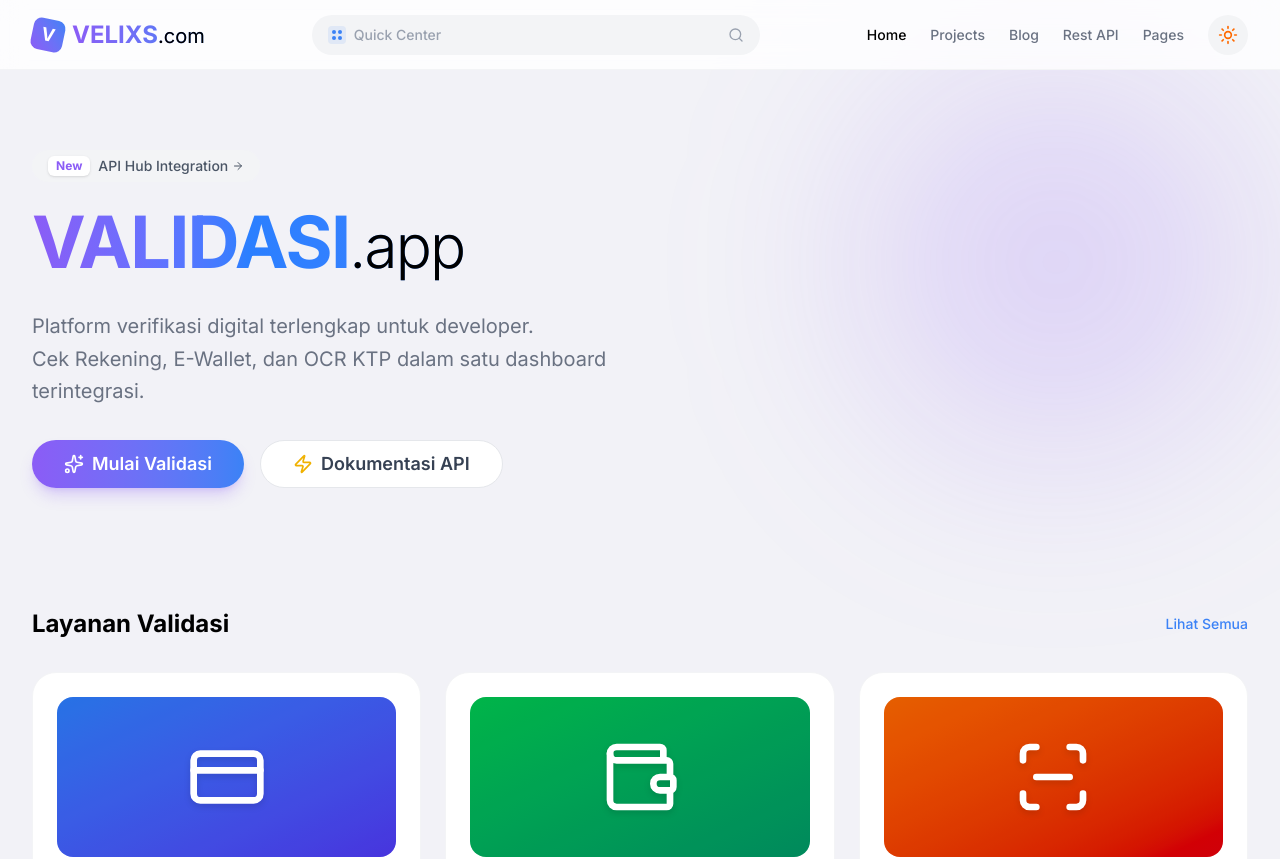
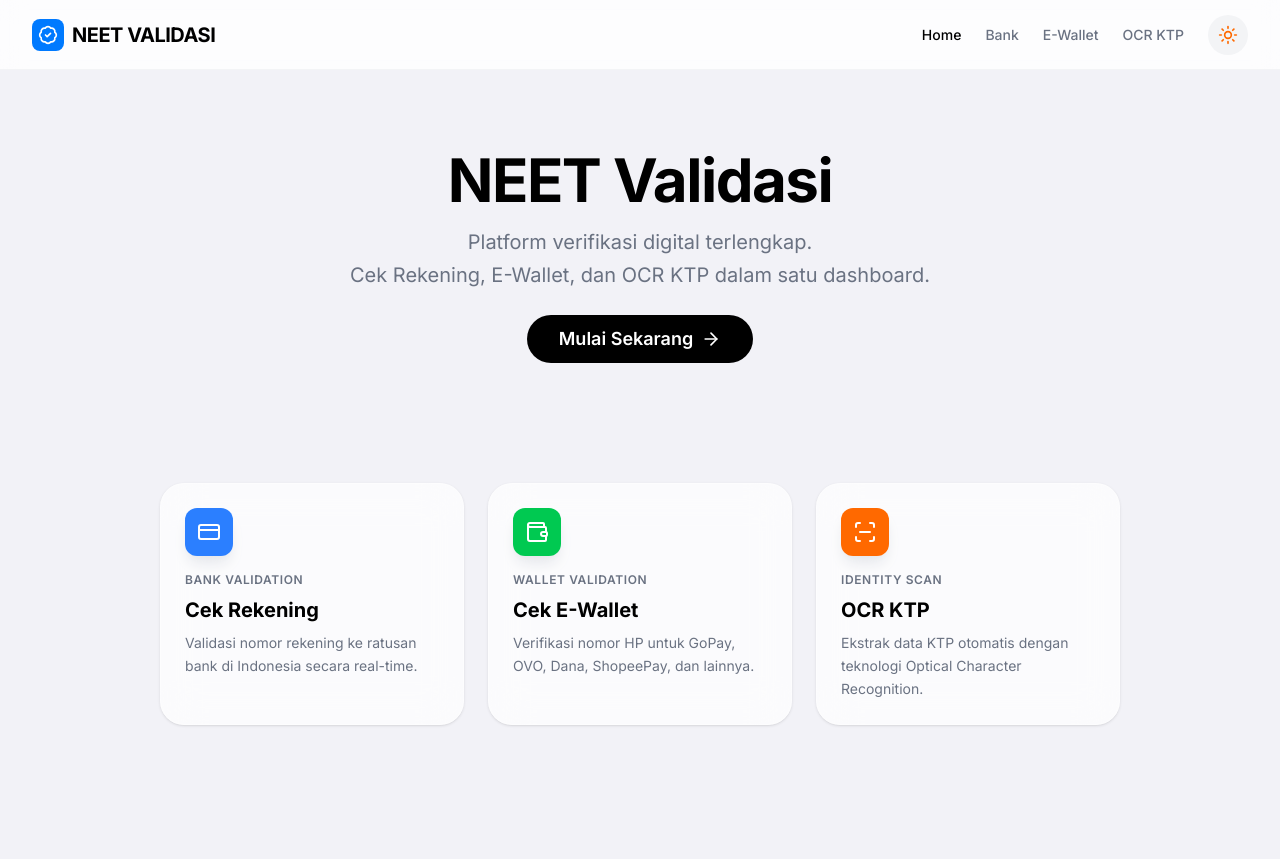
Before and after one commit to pesafrisma19/neetvalidasi, a Next.js app: page / in a window 1280 px wide. Shown: the top 859 px of the page. After the commit the page ends 800 px from the top, so only its background shows below. Built offline with nearby package versions, Linux system fonts and the light colour scheme.

Commit message:
refactor: simplify ui, remove velixs branding, fix theme toggle structure, and clean up nav

```diff
--- a/app/globals.css
+++ b/app/globals.css
@@ -5,11 +5,6 @@
   --color-ios-green: #34C759;
   --color-ios-red: #FF3B30;
   --color-ios-yellow: #FFCC00;
-
-  --color-primary-purple: #8B5CF6;
-  /* Violet */
-  --color-primary-blue: #3B82F6;
-  --color-velixs-gradient: linear-gradient(135deg, #8B5CF6 0%, #3B82F6 100%);
 
   --color-ios-gray-50: #F9FAFB;
   --color-ios-gray-100: #F3F4F6;
@@ -23,7 +18,6 @@
   --color-ios-card: #FFFFFF;
 
   --drop-shadow-ios: 0 4px 6px -1px rgba(0, 0, 0, 0.1), 0 2px 4px -1px rgba(0, 0, 0, 0.06);
-  --drop-shadow-soft: 0 10px 40px -10px rgba(0, 0, 0, 0.08);
 }
 
 :root {
--- a/app/page.tsx
+++ b/app/page.tsx
@@ -1,7 +1,6 @@
 import { IOSCard } from '@/components/ui/ios-card';
-import { BadgeCheck, CreditCard, ScanLine, Wallet, ArrowRight, Zap, Sparkles } from 'lucide-react';
+import { BadgeCheck, CreditCard, ScanLine, Wallet, ArrowRight } from 'lucide-react';
 import Link from 'next/link';
-import { IOSButton } from '@/components/ui/ios-button';
 
 const FEATURES = [
     {
@@ -10,7 +9,7 @@
         description: "Validasi nomor rekening ke ratusan bank di Indonesia secara real-time.",
         href: "/bank",
         icon: CreditCard,
-        color: "from-blue-500 to-indigo-600",
+        color: "bg-blue-500",
         date: "Realtime API"
     },
     {
@@ -19,7 +18,7 @@
         description: "Verifikasi nomor HP untuk GoPay, OVO, Dana, ShopeePay, dan lainnya.",
         href: "/ewallet",
         icon: Wallet,
-        color: "from-green-500 to-emerald-600",
+        color: "bg-green-500",
         date: "Multi-Provider"
     },
     {
@@ -28,86 +27,60 @@
         description: "Ekstrak data KTP otomatis dengan teknologi Optical Character Recognition.",
         href: "/ktp",
         icon: ScanLine,
-        color: "from-orange-500 to-red-600",
+        color: "bg-orange-500",
         date: "AI Powered"
     }
 ];
 
 export default function Home() {
     return (
-        <div className="container mx-auto px-4 md:px-8 max-w-7xl">
+        <div className="container mx-auto px-4 md:px-8 max-w-5xl">
             {/* Hero Section */}
-            <section className="py-12 md:py-20 flex flex-col items-center md:items-start text-center md:text-left relative">
-                {/* Decorative Blur */}
-                <div className="absolute top-0 right-0 w-96 h-96 bg-primary-purple/20 rounded-full blur-[100px] -z-10 pointer-events-none" />
+            <section className="py-12 md:py-20 flex flex-col items-center text-center relative">
 
-                {/* Pill Badge */}
-                <div className="inline-flex items-center gap-2 bg-ios-gray-100 dark:bg-ios-gray-600/30 rounded-full px-4 py-1.5 mb-6 animate-in fade-in slide-in-from-bottom-4 duration-700">
-                    <span className="px-2 py-0.5 rounded-md bg-white dark:bg-primary-purple/20 text-primary-purple text-xs font-bold shadow-sm">
-                        New
-                    </span>
-                    <span className="text-sm font-medium text-gray-600 dark:text-gray-300 flex items-center gap-1">
-                        API Hub Integration <ArrowRight className="w-3 h-3" />
-                    </span>
+                {/* Large Title */}
+                <div className="mb-6 animate-in fade-in slide-in-from-bottom-5 duration-700">
+                    <h1 className="text-4xl md:text-6xl font-bold tracking-tight text-black dark:text-white mb-4">
+                        NEET Validasi
+                    </h1>
+                    <p className="text-xl text-gray-500 dark:text-gray-400 max-w-2xl mx-auto leading-relaxed">
+                        Platform verifikasi digital terlengkap. <br className="hidden md:block" />
+                        Cek Rekening, E-Wallet, dan OCR KTP dalam satu dashboard.
+                    </p>
                 </div>
 
-                {/* Large Title */}
-                <div className="mb-6 animate-in fade-in slide-in-from-bottom-5 duration-700 delay-100">
-                    <h1 className="text-5xl md:text-7xl font-bold tracking-tight text-transparent bg-clip-text bg-gradient-to-r from-primary-purple via-blue-500 to-primary-blue pb-2">
-                        VALIDASI<span className="text-black dark:text-white font-light text-4xl md:text-6xl text-outline">.app</span>
-                    </h1>
-                </div>
-
-                <p className="max-w-2xl text-lg md:text-xl text-gray-500 dark:text-gray-400 mb-8 leading-relaxed animate-in fade-in slide-in-from-bottom-6 duration-700 delay-200">
-                    Platform verifikasi digital terlengkap untuk developer. <br className="hidden md:block" />
-                    Cek Rekening, E-Wallet, dan OCR KTP dalam satu dashboard terintegrasi.
-                </p>
-
-                <div className="flex flex-col sm:flex-row gap-4 w-full sm:w-auto animate-in fade-in slide-in-from-bottom-7 duration-700 delay-300">
+                <div className="flex flex-col sm:flex-row gap-4 w-full sm:w-auto animate-in fade-in slide-in-from-bottom-6 duration-700 delay-200">
                     <Link href="#features">
-                        <button className="h-12 px-8 rounded-full bg-gradient-to-r from-primary-purple to-primary-blue text-white font-semibold text-lg shadow-lg shadow-primary-purple/25 hover:shadow-primary-purple/40 hover:scale-105 transition-all duration-300 flex items-center gap-2">
-                            <Sparkles className="w-5 h-5" />
-                            Mulai Validasi
+                        <button className="h-12 px-8 rounded-full bg-black dark:bg-white text-white dark:text-black font-semibold text-lg hover:opacity-90 transition-all flex items-center justify-center gap-2">
+                            Mulai Sekarang <ArrowRight className="w-5 h-5" />
                         </button>
                     </Link>
-                    <button className="h-12 px-8 rounded-full bg-white dark:bg-ios-gray-600/30 text-gray-700 dark:text-white font-semibold text-lg border border-gray-200 dark:border-gray-700 hover:bg-gray-50 dark:hover:bg-gray-800 transition-all flex items-center justify-center gap-2">
-                        <Zap className="w-5 h-5 text-yellow-500" />
-                        Dokumentasi API
-                    </button>
                 </div>
             </section>
 
             {/* Grid Content */}
-            <section id="features" className="py-10 animate-in fade-in slide-in-from-bottom-8 duration-700 delay-500">
-                <div className="flex items-center justify-between mb-8">
-                    <h2 className="text-2xl font-bold text-black dark:text-white">Layanan Validasi</h2>
-                    <Link href="/services" className="text-primary-blue font-medium hover:underline text-sm">Lihat Semua</Link>
-                </div>
-
+            <section id="features" className="py-10 animate-in fade-in slide-in-from-bottom-8 duration-700 delay-300">
                 <div className="grid grid-cols-1 md:grid-cols-2 lg:grid-cols-3 gap-6">
                     {FEATURES.map((item, i) => (
                         <Link href={item.href} key={i}>
-                            <div className="group relative bg-white dark:bg-gray-900 border border-gray-100 dark:border-gray-800 rounded-3xl p-6 hover:shadow-xl hover:shadow-gray-200/50 dark:hover:shadow-black/50 transition-all duration-300 hover:-translate-y-1">
-                                {/* Image/Icon Placeholder Banner */}
-                                <div className={`h-40 rounded-2xl mb-6 bg-gradient-to-br ${item.color} flex items-center justify-center relative overflow-hidden`}>
-                                    <div className="absolute inset-0 bg-black/10 group-hover:bg-transparent transition-colors" />
-                                    <item.icon className="w-20 h-20 text-white drop-shadow-md transform group-hover:scale-110 transition-transform duration-500" />
+                            <IOSCard className="h-full flex flex-col hover:scale-[1.02] transition-transform duration-300">
+                                <div className={`w-12 h-12 rounded-xl ${item.color} flex items-center justify-center text-white mb-4 shadow-lg shadow-gray-200 dark:shadow-none`}>
+                                    <item.icon className="w-6 h-6" />
                                 </div>
 
-                                <div className="flex items-center justify-between mb-3">
-                                    <span className="px-3 py-1 rounded-full bg-gray-100 dark:bg-gray-800 text-xs font-semibold text-gray-600 dark:text-gray-300">
+                                <div className="flex items-center justify-between mb-2">
+                                    <span className="text-xs font-semibold text-gray-500 uppercase tracking-wider">
                                         {item.category}
                                     </span>
-                                    <span className="text-xs text-gray-400 font-medium">{item.date}</span>
                                 </div>
 
-                                <h3 className="text-xl font-bold text-gray-900 dark:text-white mb-2 group-hover:text-primary-blue transition-colors">
+                                <h3 className="text-xl font-bold text-black dark:text-white mb-2">
                                     {item.title}
                                 </h3>
-                                <p className="text-gray-500 text-sm line-clamp-2">
+                                <p className="text-gray-500 text-sm leading-relaxed">
                                     {item.description}
                                 </p>
-                            </div>
+                            </IOSCard>
                         </Link>
                     ))}
                 </div>
--- a/components/bottom-nav.tsx
+++ b/components/bottom-nav.tsx
@@ -1,6 +1,6 @@
 "use client";
 
-import { Home, Layers, Box, Settings, Menu } from "lucide-react";
+import { Home, CreditCard, Wallet, ScanLine } from "lucide-react";
 import Link from "next/link";
 import { usePathname } from "next/navigation";
 import { cn } from "@/lib/utils";
@@ -10,10 +10,9 @@
 
     const NAV_ITEMS = [
         { label: "Home", href: "/", icon: Home },
-        { label: "Projects", href: "/#features", icon: Layers }, // Anchor to features or a dedicated page
-        { label: "APIHub", href: "/#api", icon: Box },
-        { label: "Theme", href: "#theme", icon: Settings, action: "toggle-theme" }, // Placeholder for theme toggle or modal
-        { label: "Menu", href: "#menu", icon: Menu },
+        { label: "Bank", href: "/bank", icon: CreditCard },
+        { label: "Wallet", href: "/ewallet", icon: Wallet },
+        { label: "KTP", href: "/ktp", icon: ScanLine },
     ];
 
     return (
--- a/components/top-nav.tsx
+++ b/components/top-nav.tsx
@@ -1,7 +1,7 @@
 "use client";
 
 import Link from "next/link";
-import { Search } from "lucide-react";
+import { BadgeCheck } from "lucide-react";
 import { ThemeToggle } from "@/components/theme-toggle";
 
 export function TopNav() {
@@ -10,45 +10,24 @@
             <div className="container mx-auto px-4 md:px-8 flex items-center justify-between">
                 {/* Left: Logo */}
                 <div className="flex items-center gap-2">
-                    {/* Logo Icon Placeholder */}
-                    <div className="w-8 h-8 bg-gradient-to-tr from-primary-purple to-primary-blue rounded-lg rotate-12 flex items-center justify-center text-white font-bold text-lg">
-                        V
+                    <div className="w-8 h-8 bg-ios-blue rounded-lg flex items-center justify-center text-white">
+                        <BadgeCheck className="w-5 h-5" />
                     </div>
-                    <Link href="/" className="text-2xl font-bold bg-clip-text text-transparent bg-gradient-to-r from-primary-purple to-primary-blue">
-                        VELIXS<span className="text-black dark:text-white font-normal text-xl">.com</span>
+                    <Link href="/" className="text-xl font-bold tracking-tight text-black dark:text-white">
+                        NEET VALIDASI
                     </Link>
-                </div>
-
-                {/* Center: Quick Center (Search) - Mobile/Desktop mixed */}
-                <div className="hidden md:flex flex-1 max-w-md mx-8">
-                    <button className="w-full flex items-center gap-2 bg-ios-gray-100 dark:bg-ios-gray-600/30 rounded-full px-4 py-2.5 text-gray-400 hover:bg-ios-gray-200 dark:hover:bg-ios-gray-600/50 transition-colors">
-                        <div className="p-1 bg-primary-blue/10 rounded flex items-center justify-center text-primary-blue">
-                            <div className="grid grid-cols-2 gap-0.5">
-                                <div className="w-1 h-1 bg-current rounded-full"></div>
-                                <div className="w-1 h-1 bg-current rounded-full"></div>
-                                <div className="w-1 h-1 bg-current rounded-full"></div>
-                                <div className="w-1 h-1 bg-current rounded-full"></div>
-                            </div>
-                        </div>
-                        <span className="text-sm font-medium">Quick Center</span>
-                        <Search className="w-4 h-4 ml-auto" />
-                    </button>
                 </div>
 
                 {/* Right: Menu Links & Actions */}
                 <div className="flex items-center gap-6">
                     <div className="hidden md:flex items-center gap-6 text-sm font-medium text-gray-500 dark:text-gray-400">
-                        <Link href="/" className="text-black dark:text-white hover:text-primary-blue transition-colors">Home</Link>
-                        <Link href="/bank" className="hover:text-primary-blue transition-colors">Projects</Link>
-                        <Link href="/blog" className="hover:text-primary-blue transition-colors">Blog</Link>
-                        <Link href="/api" className="hover:text-primary-blue transition-colors">Rest API</Link>
-                        <Link href="/pages" className="hover:text-primary-blue transition-colors">Pages</Link>
+                        <Link href="/" className="text-black dark:text-white hover:text-ios-blue transition-colors">Home</Link>
+                        <Link href="/bank" className="hover:text-ios-blue transition-colors">Bank</Link>
+                        <Link href="/ewallet" className="hover:text-ios-blue transition-colors">E-Wallet</Link>
+                        <Link href="/ktp" className="hover:text-ios-blue transition-colors">OCR KTP</Link>
                     </div>
 
                     <div className="flex items-center gap-2">
-                        <button className="md:hidden p-2 text-gray-500">
-                            <Search className="w-6 h-6" />
-                        </button>
                         <ThemeToggle />
                     </div>
                 </div>
```
